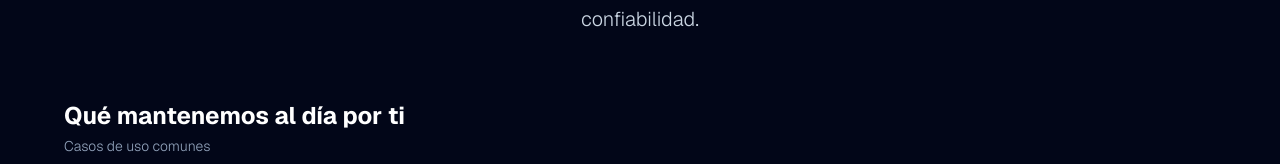
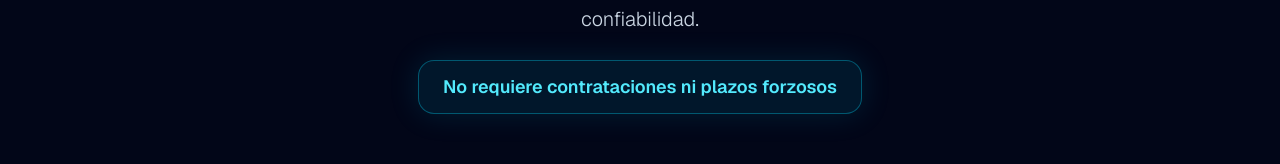
Before and after one commit to arielfigue/humantek-web, a Next.js app: page /administratibot in a window 1280 px wide. Shown: the part 343-507 px from the top of the page. Built offline with nearby package versions, Linux system fonts and the light colour scheme; no server answers.

Commit message:
AdministratiBot: texto destacado sin contrataciones ni plazos forzosos
Co-Authored-By: Claude Sonnet 5.5 <noreply@anthropic.com>
Claude-Session: https://claude.ai/code/session_01CpjFBAjeLhF9pYpwREXhP9

```diff
--- a/app/administratibot/page.tsx
+++ b/app/administratibot/page.tsx
@@ -79,6 +79,9 @@ export default function AdministratiBotPage() {
             </h1>
             <p className="text-lg sm:text-xl text-slate-300 font-light leading-relaxed max-w-3xl mx-auto">
               Un servicio semi-automatizado que mantiene la información de tu sistema al día y con mucha precisión, para generar información financiera en tiempo real con muy alta confiabilidad.
+            </p>
+            <p className="inline-block rounded-2xl border border-cyan-500/40 bg-cyan-500/10 px-6 py-3 text-base sm:text-lg font-semibold text-cyan-300 shadow-[0_0_30px_rgba(6,182,212,0.15)]">
+              No requiere contrataciones ni plazos forzosos
             </p>
           </div>
         </ScrollReveal>
```
